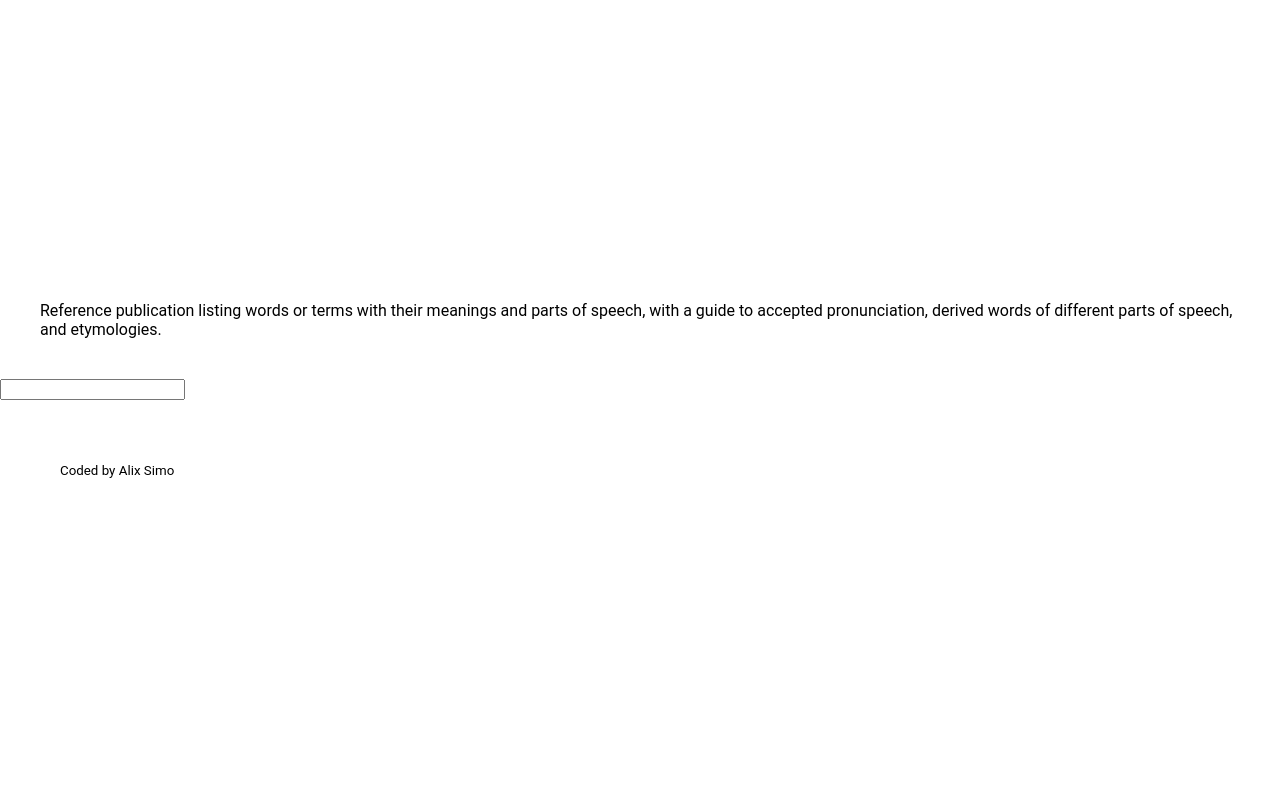
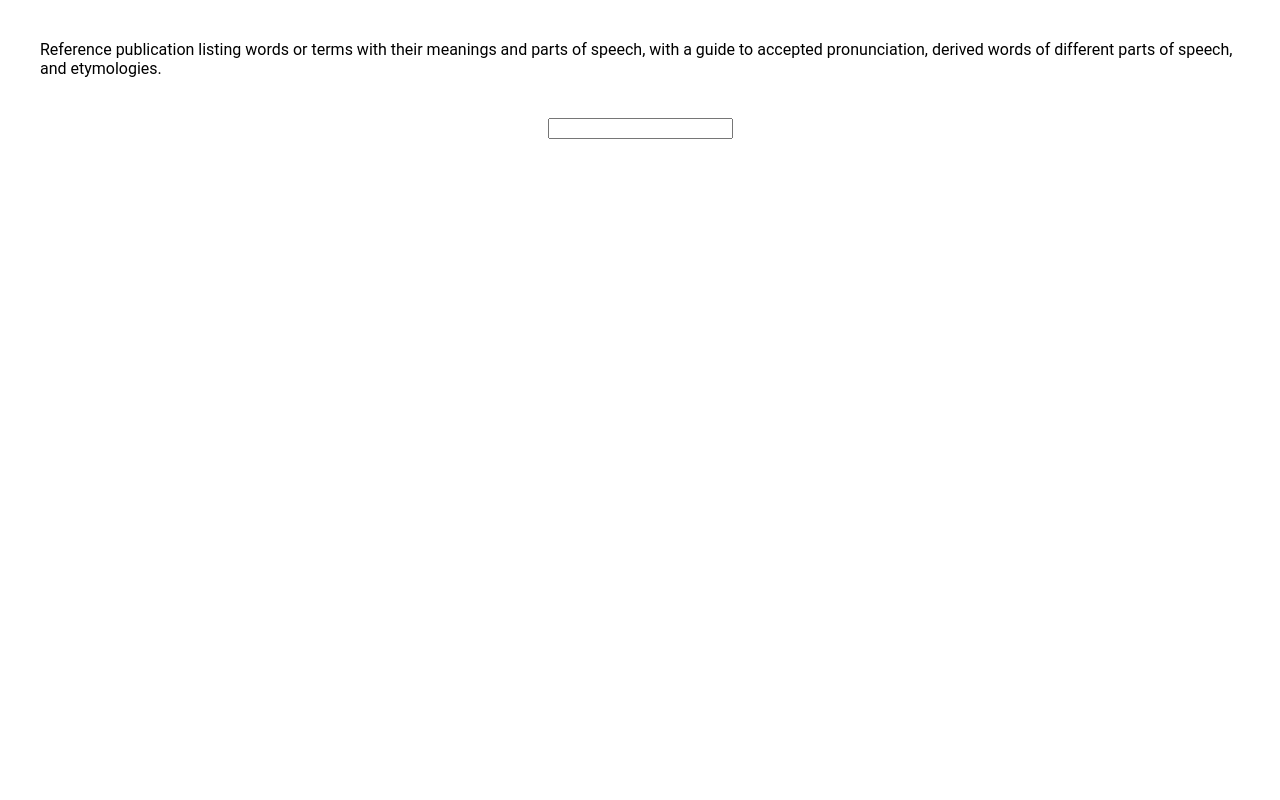
Before and after one commit to Alix-Ribera/project-dictionary, a React (Create React App) app: page / in a window 1280 px wide. Shown: the top 800 px of the page. Built offline with nearby package versions, Linux system fonts and the light colour scheme.

Commit message:
Work in progress styling

```diff
--- a/src/App.css
+++ b/src/App.css
@@ -1,16 +1,5 @@
-* {
-  box-sizing: border-box;
-}
-
-body {
-  font-family: "Roboto", sans-serif;
-  display: flex;
-  flex-direction: column;
-  align-items: center;
-  justify-content: center;
-  height: 100vh;
-  overflow: hidden;
-  margin: 0;
+a {
+  color: black;
 }
 header {
   padding: 40px;
--- a/src/DictionarySearch.css
+++ b/src/DictionarySearch.css
@@ -2,12 +2,12 @@
   box-sizing: border-box;
 }
 
-body {
+body,
+.Form {
   font-family: "Roboto", sans-serif;
   display: flex;
   flex-direction: column;
   align-items: center;
-  justify-content: center;
   height: 100vh;
   overflow: hidden;
   margin: 0;
--- a/src/DictionarySearch.js
+++ b/src/DictionarySearch.js
@@ -24,9 +24,11 @@ export default function DictionarySearch() {
 
   return (
     <div className="DictionarySearch">
-      <form onSubmit={search}>
-        <input type="search" onChange={handleKeywordChange} />
-      </form>
+      <section className="Form">
+        <form onSubmit={search}>
+          <input type="search" onChange={handleKeywordChange} />
+        </form>
+      </section>
       <Results results={results} />
     </div>
   );
--- a/src/Phonetic.js
+++ b/src/Phonetic.js
@@ -2,7 +2,7 @@ import React from "react";
 export default function Phonetic(props) {
   return (
     <div className="Phonetic">
-      <a href={props.phonetic.audio} target="_blank">
+      <a href={props.phonetic.audio} target="_blank" rel="noreferrer">
         Listen
       </a>
       <br />
--- a/src/Results.js
+++ b/src/Results.js
@@ -5,6 +5,7 @@ export default function Results(props) {
   if (props.results) {
     return (
       <div className="Results">
+        <section>
           <h2>{props.results.word}</h2>
           {props.results.phonetics.map(function (phonetic, index) {
             return (
@@ -13,11 +14,12 @@ export default function Results(props) {
               </div>
             );
           })}
+        </section>
         {props.results.meanings.map(function (meaning, index) {
           return (
-            <div key={index}>
+            <section key={index}>
               <Meaning meaning={meaning} />
-            </div>
+            </section>
           );
         })}
       </div>
```
Lines whose indentation alone changed are shown as unchanged.
